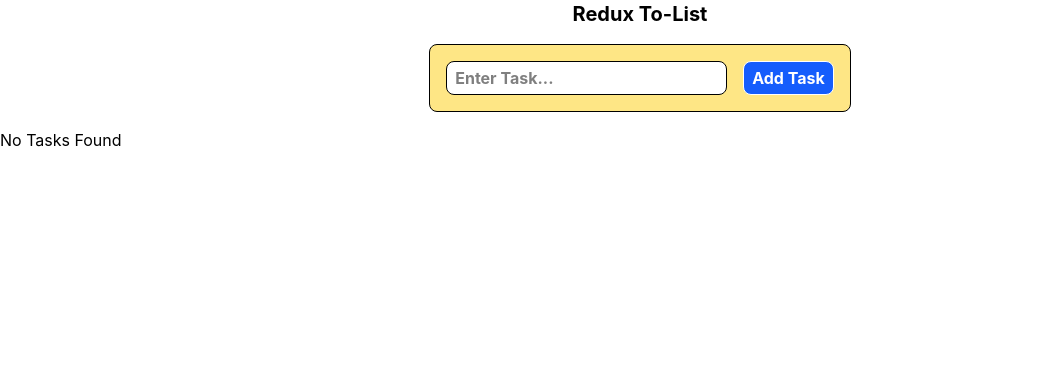
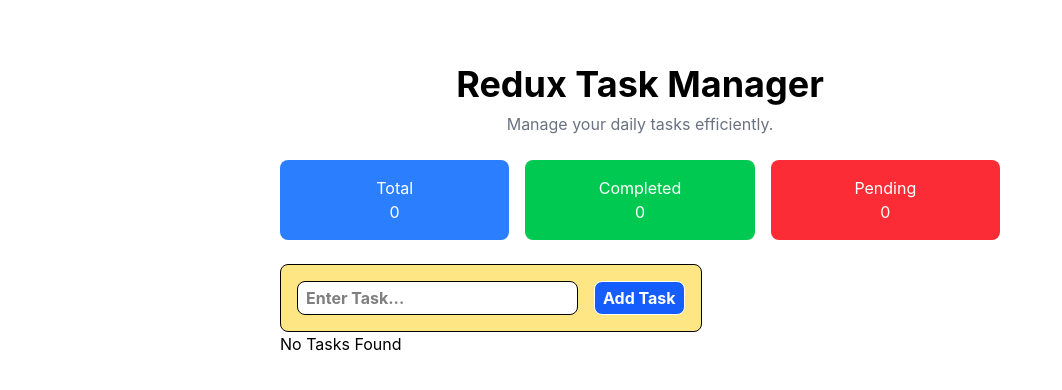
Before and after one commit to mantu-tiwari/redux-toolkit-learning, a React (Vite) app: page / in a window 1280 px wide. Shown: the top 390 px of the page, without its empty margins (0-1062 px from the left). Built offline with nearby package versions, Linux system fonts and the light colour scheme.

Commit message:
local storage

```diff
--- a/src/App.jsx
+++ b/src/App.jsx
@@ -1,16 +1,39 @@
-import React from "react";
+import Dashboard from "./components/Dashboard";
 import TodoForm from "./components/TodoForm";
 import TodoList from "./components/TodoList";
+import { useEffect } from "react";
+import { useSelector, useDispatch } from "react-redux";
+import { setTodos } from "./features/todo/todoSlice";
 
-const App = () => {
+function App() {
+  const dispatch = useDispatch();
+  const todos = useSelector((state) => state.todo.todos);
+
+  useEffect(() => {
+    const savedTodos = JSON.parse(localStorage.getItem("todos"));
+    if (savedTodos) {
+      dispatch(setTodos(savedTodos));
+    }
+  }, [dispatch]);
+
+  useEffect(() => {
+    localStorage.setItem("todos", JSON.stringify(todos));
+  }, [todos]);
+
   return (
-    <div className="flex flex-col gap-4">
-      <h1 className="text-xl font-bold self-center">Redux To-List</h1>
+    <div className="max-w-3xl mx-auto mt-10 p-6">
+      <h1 className="text-4xl font-bold text-center">Redux Task Manager</h1>
+
+      <p className="text-center text-gray-500 mt-2">
+        Manage your daily tasks efficiently.
+      </p>
+
+      <Dashboard />
       <TodoForm />
       <TodoList />
     </div>
   );
-};
+}
 
 export default App;
 
--- /dev/null
+++ b/src/components/Dashboard.jsx
@@ -0,0 +1,33 @@
+import { useSelector } from "react-redux";
+
+const Dashboard = () => {
+
+  const todos = useSelector((state) => state.todo.todos);
+  const totalTasks = todos.length;
+  const completedTasks = todos.filter((todo) => todo.completed).length;
+  const pendingTasks = totalTasks - completedTasks;
+
+  return (
+    <div className="grid grid-cols-3 gap-4 my-6">
+      <div className="bg-blue-500 text-white rounded-lg p-4 text-center">
+        <h3>Total</h3>
+
+        <h2>{totalTasks}</h2>
+      </div>
+
+      <div className="bg-green-500 text-white rounded-lg p-4 text-center">
+        <h3>Completed</h3>
+
+        <h2>{completedTasks}</h2>
+      </div>
+
+      <div className="bg-red-500 text-white rounded-lg p-4 text-center">
+        <h3>Pending</h3>
+
+        <h2>{pendingTasks}</h2>
+      </div>
+    </div>
+  );
+};
+
+export default Dashboard;
--- a/src/features/todo/todoSlice.js
+++ b/src/features/todo/todoSlice.js
@@ -36,9 +36,14 @@ const todoSlice = createSlice({
         todo.text = text;
       }
     },
+
+    setTodos: (state, action) => {
+      state.todos = action.payload;
+    },
+
   },
 });
 
-export const { addTodo, deleteTodo, toggleComplete, updateTodo } =
+export const { addTodo, deleteTodo, toggleComplete, updateTodo, setTodos } =
   todoSlice.actions;
 export default todoSlice.reducer;
```
